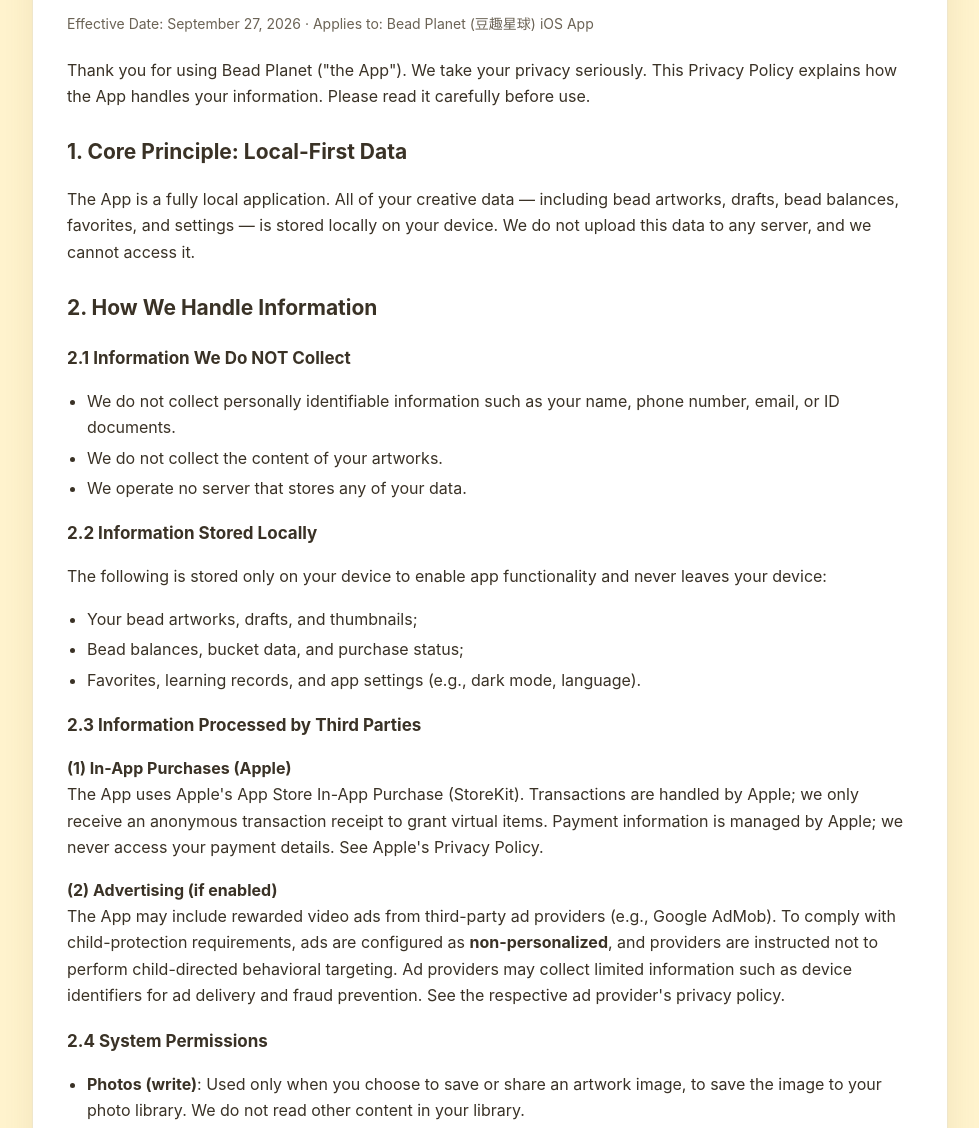
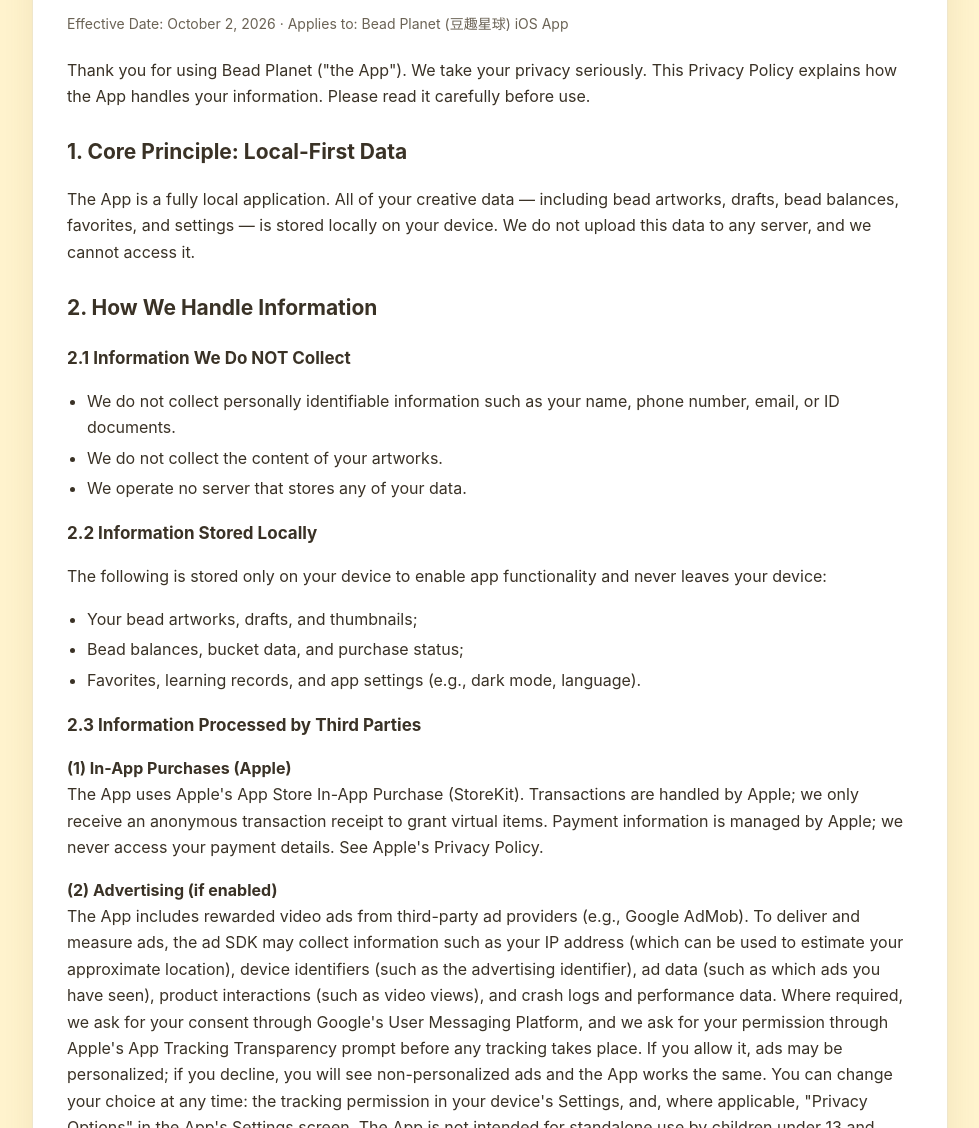
Before and after one commit to flashbody/beadplanet, a plain HTML site: page privacy.html in a window 1280 px wide. Shown: the part 172-1300 px from the top of the page, without its empty margins (150-1129 px from the left). Drawn offline with Linux system fonts and the light colour scheme.

Commit message:
docs(site): 隐私政策与条款同步广告同意与追踪授权，首页移除不实表述
广告由用户通过 UMP/ATT 许可决定是否个性化；披露广告 SDK 可能收集的数据；生效日期更新为 2026-10-02。

```diff
--- a/privacy.html
+++ b/privacy.html
@@ -22,7 +22,7 @@
   <main class="wrap">
     <div class="doc">
       <h1>Privacy Policy</h1>
-      <p class="meta">Effective Date: September 27, 2026 &middot; Applies to: Bead Planet (豆趣星球) iOS App</p>
+      <p class="meta">Effective Date: October 2, 2026 &middot; Applies to: Bead Planet (豆趣星球) iOS App</p>
 
       <p>Thank you for using Bead Planet ("the App"). We take your privacy seriously. This Privacy Policy explains how the App handles your information. Please read it carefully before use.</p>
 
@@ -50,7 +50,7 @@
       <p><strong>(1) In-App Purchases (Apple)</strong><br />
       The App uses Apple's App Store In-App Purchase (StoreKit). Transactions are handled by Apple; we only receive an anonymous transaction receipt to grant virtual items. Payment information is managed by Apple; we never access your payment details. See Apple's Privacy Policy.</p>
       <p><strong>(2) Advertising (if enabled)</strong><br />
-      The App may include rewarded video ads from third-party ad providers (e.g., Google AdMob). To comply with child-protection requirements, ads are configured as <strong>non-personalized</strong>, and providers are instructed not to perform child-directed behavioral targeting. Ad providers may collect limited information such as device identifiers for ad delivery and fraud prevention. See the respective ad provider's privacy policy.</p>
+      The App includes rewarded video ads from third-party ad providers (e.g., Google AdMob). To deliver and measure ads, the ad SDK may collect information such as your IP address (which can be used to estimate your approximate location), device identifiers (such as the advertising identifier), ad data (such as which ads you have seen), product interactions (such as video views), and crash logs and performance data. Where required, we ask for your consent through Google's User Messaging Platform, and we ask for your permission through Apple's App Tracking Transparency prompt before any tracking takes place. If you allow it, ads may be personalized; if you decline, you will see non-personalized ads and the App works the same. You can change your choice at any time: the tracking permission in your device's Settings, and, where applicable, "Privacy Options" in the App's Settings screen. The App is not intended for standalone use by children under 13 and does not direct ad personalization at children. See the respective ad provider's privacy policy.</p>
 
       <h3>2.4 System Permissions</h3>
       <ul>
```
Also changed, not shown: index.html (+1 -1 lines), terms.html (+1 -1 lines).
